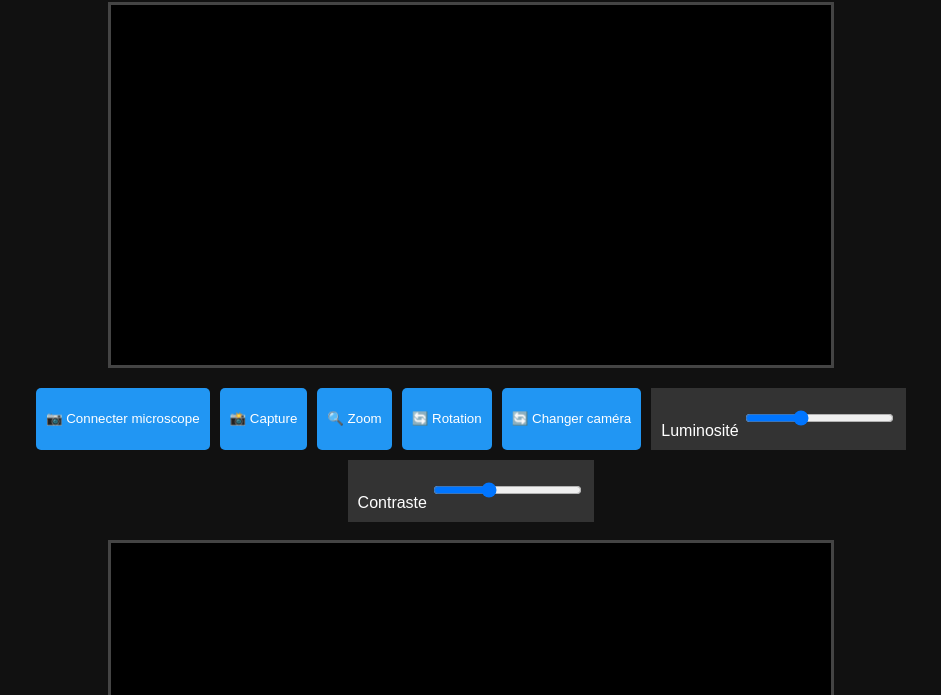
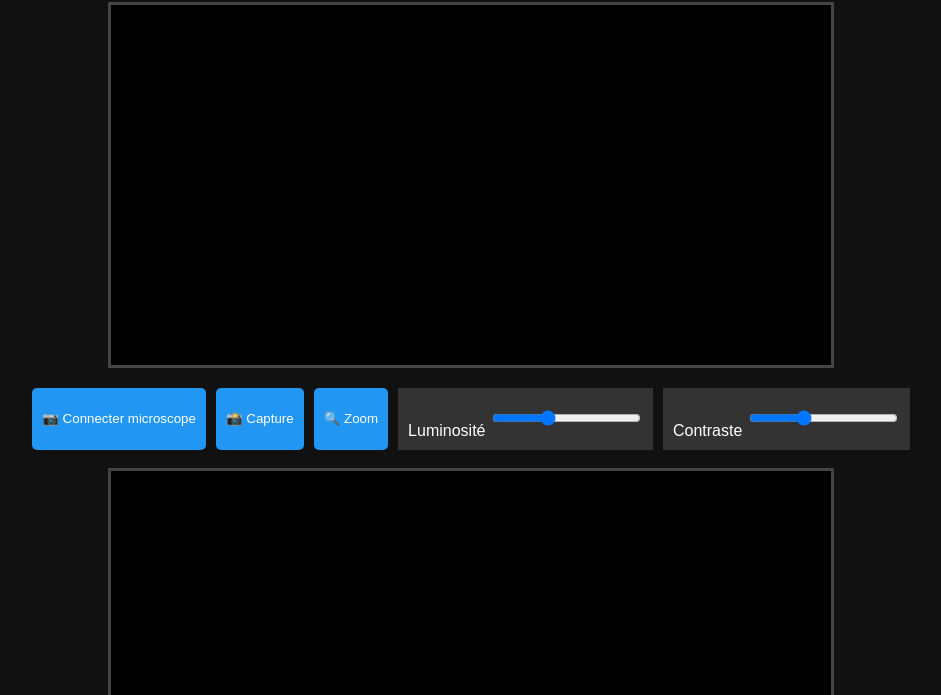
Before and after one commit to lukacharnical/microscope, a plain HTML site: page index.html in a window 1280 px wide. Shown: the part 105-800 px from the top of the page, without its empty margins (169-1110 px from the left). Drawn offline with Linux system fonts and the light colour scheme.

Commit message:
Refactor HTML structure and styling for viewer

```diff
--- a/index.html
+++ b/index.html
@@ -71,10 +71,6 @@ label {
 <button onclick="takePicture()">📸 Capture</button>
 
 <button onclick="toggleZoom()">🔍 Zoom</button>
-
-<button onclick="rotateImage()">🔄 Rotation</button>
-
-<button onclick="changeCamera()">🔄 Changer caméra</button>
 
 <label>
 Luminosité
```
